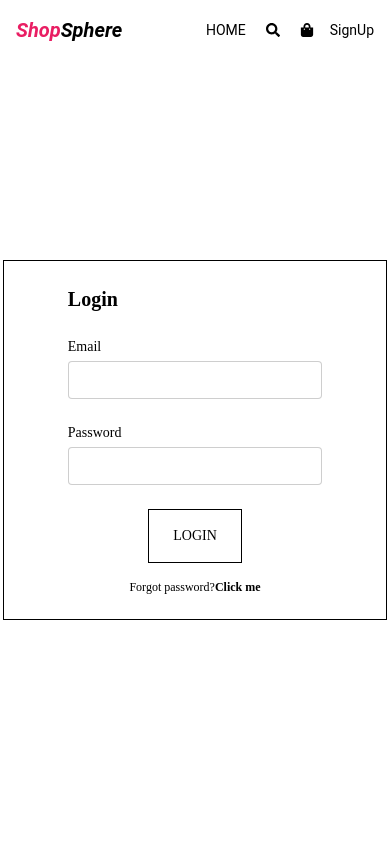
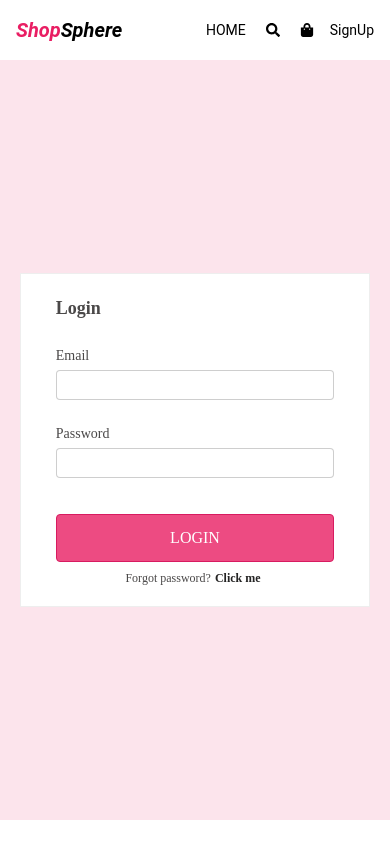
Before and after one commit to Bhuvneshwari-Rathore2001/Shopsphere, a React (Vite) app: page /login in a window 390 px wide. Built offline with nearby package versions, Linux system fonts and the light colour scheme; no server answers.

Commit message:
login page responsive

```diff
--- a/src/pages/login.tsx
+++ b/src/pages/login.tsx
@@ -1,8 +1,8 @@
 import axios from 'axios';
 import { useState } from 'react';
-import { useNavigate } from 'react-router-dom';
+import { Link, useNavigate } from 'react-router-dom';
+import { updateUserState } from '../redux/slice/userSlice';
 import { dispatch } from '../redux/store';
-import { updateUserState } from '../redux/slice/userSlice';
 
 const Login = () => {
   const [email, setEmail] = useState('');
@@ -31,25 +31,25 @@ const Login = () => {
   };
 
   return (
-    <section className='flex items-center justify-center h-[calc(100vh-84px)] font-serif'>
-      <main className='w-full max-w-sm flex-col flex gap-3 border border-black text-sm py-6 px-8 '>
+    <section className='flex items-center justify-center font-serif h-[calc(100vh-84px)] bg-pink-50 p-5'>
+      <main className='w-full max-w-sm flex-col flex gap-3 border bg-white py-5 '>
         <div className='w-4/5 m-auto flex flex-col gap-6'>
-          <h1 className='font-bold text-xl'>Login</h1>
+          <h1 className='text-[#4a4848] font-bold md:text-xl text-lg'>Login</h1>
 
-          <div className='flex flex-col gap-1'>
-            <label className='font-medium'>Email</label>
+          <div className='flex flex-col gap-1 md:text-base text-sm'>
+            <label className='text-[#4a4848]'>Email</label>
             <input
-              className='border border-[rgba(162,162,162,0.53)] rounded p-2'
+              className='border border-[rgba(162,162,162,0.53)] rounded md:p-2 p-1'
               type='email'
               value={email}
               onChange={(e) => setEmail(e.target.value)}
             />
           </div>
 
-          <div className='flex flex-col gap-1'>
-            <label className='font-medium'>Password</label>
+          <div className='flex flex-col gap-1 md:text-base text-sm'>
+            <label className='text-[#4a4848]'>Password</label>
             <input
-              className='border border-[rgba(162,162,162,0.53)] rounded p-2'
+              className='border border-[rgba(162,162,162,0.53)] rounded md:p-2 p-1'
               type='password'
               value={password}
               onChange={(e) => setPassword(e.target.value)}
@@ -58,19 +58,19 @@ const Login = () => {
 
           <div className='flex flex-col items-center'>
             <button
-              className='text-sm py-4 px-6 uppercase border border-black obj w-fit'
+              className='w-full h-12 bg-pink-500/80 text-white flex border-pink-600 border rounded md:text-lg text-base items-center justify-center uppercase mt-3 hover:bg-pink-500/90'
               onClick={handleLogin}
             >
               Login
             </button>
-            <p className='text-center mt-4 text-xs'>
+            <p className='text-center mt-2 text-[#4a4848] text-xs md:text-sm'>
               Forgot password?
-              <button
-                className='font-semibold'
-                onClick={() => navigate('/forget/password')}
+              <Link
+                to='/forget/password'
+                className='text-[#252424] font-bold hover:text-pink-500 p-1'
               >
                 Click me
-              </button>
+              </Link>
             </p>
           </div>
         </div>
--- a/src/pages/register.tsx
+++ b/src/pages/register.tsx
@@ -63,8 +63,8 @@ const Register = () => {
   };
 
   return (
-    <section className='flex items-center justify-center h-[calc(100vh-84px)] bg-pink-50 p-5'>
-      <main className='w-full max-w-sm bg-white text-sm py-5'>
+    <section className='flex items-center justify-center h-[calc(100vh-84px)] bg-pink-50 p-5 font-serif'>
+      <main className='w-full max-w-sm bg-white py-5'>
         <div className='w-4/5 m-auto flex flex-col gap-2'>
           <h1 className='text-[#4a4848] font-bold md:text-xl text-lg'>
             Register
```
